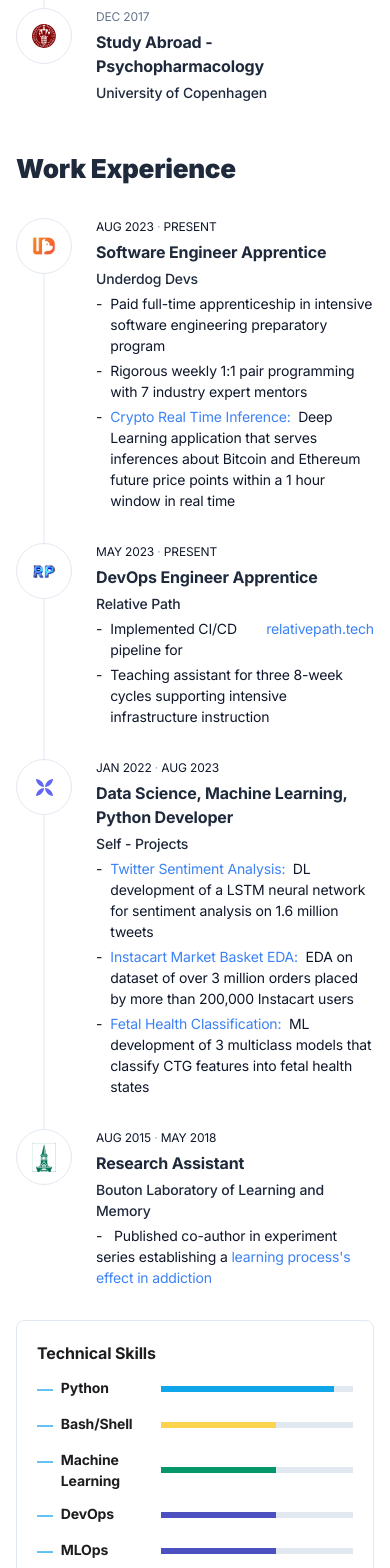
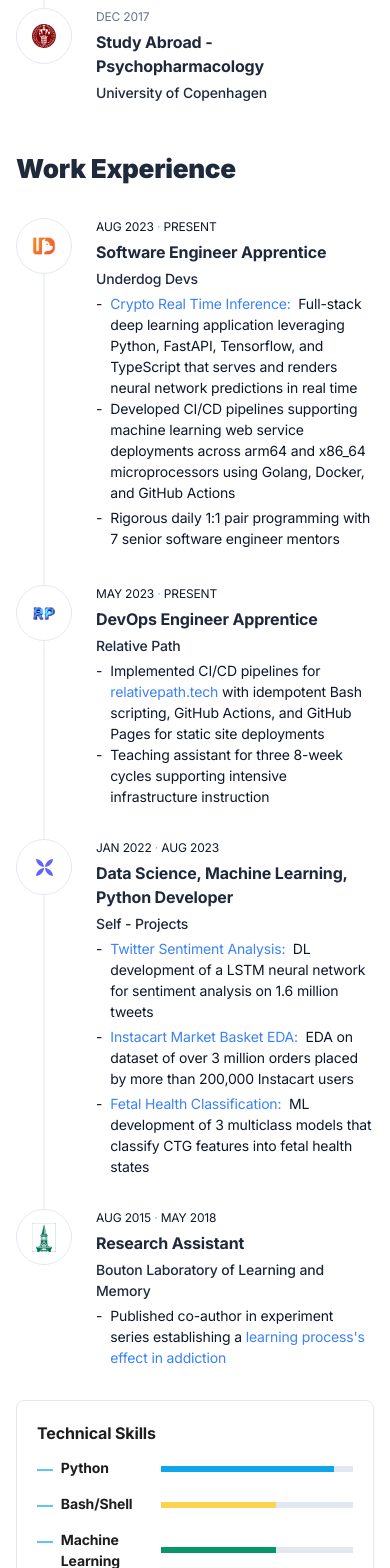
Before and after one commit to christopherkeim/christopherkeim-xyz, a Next.js app: page / in a window 390 px wide. Shown: the part 880-2448 px from the top of the page. Built offline with nearby package versions, Linux system fonts and the light colour scheme.

Commit message:
Updated experience and patched mobile link rendering.

```diff
--- a/components/Home/Experience.tsx
+++ b/components/Home/Experience.tsx
@@ -34,14 +34,6 @@ export function Experience() {
                 Underdog Devs
               </div>
               <ul className="text-sm text-slate-900 dark:text-slate-400">
-                <li className="mb-1 flex">
-                  <span className="mr-2">-</span> Paid full-time apprenticeship
-                  in intensive software engineering preparatory program
-                </li>
-                <li className="mb-1 flex">
-                  <span className="mr-2">-</span> Rigorous weekly 1:1 pair
-                  programming with 7 industry expert mentors
-                </li>
                 <li className="flex">
                   <span className="mr-2">-</span>{" "}
                   <span>
@@ -51,10 +43,20 @@ export function Experience() {
                     >
                       Crypto Real Time Inference:
                     </a>
-                    &nbsp; Deep Learning application that serves inferences
-                    about Bitcoin and Ethereum future price points within a 1
-                    hour window in real time
+                    &nbsp; Full-stack deep learning application leveraging
+                    Python, FastAPI, Tensorflow, and TypeScript that serves and
+                    renders neural network predictions in real time
                   </span>
+                </li>
+                <li className="mb-1 flex">
+                  <span className="mr-2">-</span> Developed CI/CD pipelines
+                  supporting machine learning web service deployments across
+                  arm64 and x86_64 microprocessors using Golang, Docker, and
+                  GitHub Actions
+                </li>
+                <li className="mb-1 flex">
+                  <span className="mr-2">-</span> Rigorous daily 1:1 pair
+                  programming with 7 senior software engineer mentors
                 </li>
               </ul>
             </div>
@@ -84,16 +86,20 @@ export function Experience() {
                 Relative Path
               </div>
               <ul className="text-sm text-slate-900 dark:text-slate-400">
-                <li className="mb-1 flex">
-                  <span className="mr-2">-</span> Implemented CI/CD pipeline
-                  for&nbsp;
+                <li className="flex">
+                  <span className="mr-2">-</span>
+                  <span>
+                    Implemented CI/CD pipelines for{" "}
                     <a
                       href="https://relativepath.tech/"
                       target="_blank"
                       className="text-blue-500"
                     >
                       relativepath.tech
-                  </a>
+                    </a>{" "}
+                    with idempotent Bash scripting, GitHub Actions, and GitHub
+                    Pages for static site deployments
+                  </span>
                 </li>
                 <li className="flex">
                   <span className="mr-2">-</span> Teaching assistant for three
@@ -196,10 +202,11 @@ export function Experience() {
               <div className="text-sm font-medium text-slate-800 dark:text-slate-100">
                 Bouton Laboratory of Learning and Memory
               </div>
-              <div className="text-sm text-slate-900 dark:text-slate-400">
-                <p>
-                  <span className="mr-2">-</span> Published co-author in
-                  experiment series establishing a{" "}
+              <ul className="text-sm text-slate-900 dark:text-slate-400">
+                <li className="flex">
+                  <span className="mr-2">-</span>
+                  <span>
+                    Published co-author in experiment series establishing a{" "}
                     <a
                       href="https://onlinelibrary.wiley.com/doi/abs/10.1002/jeab.446"
                       target="_blank"
@@ -207,8 +214,9 @@ export function Experience() {
                     >
                       learning process&apos;s effect in addiction
                     </a>
-                </p>
-              </div>
+                  </span>
+                </li>
+              </ul>
             </div>
           </div>
         </li>
```
Lines whose indentation alone changed are shown as unchanged.
